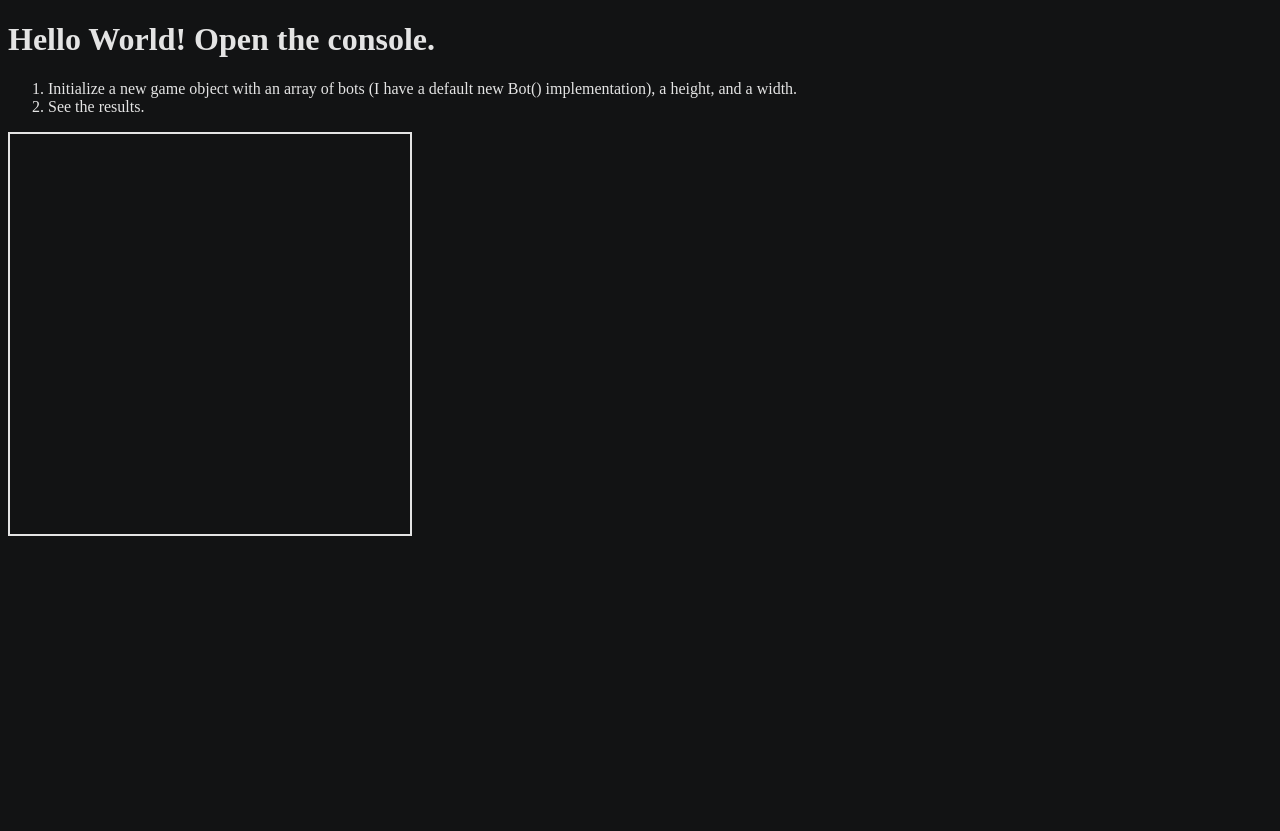
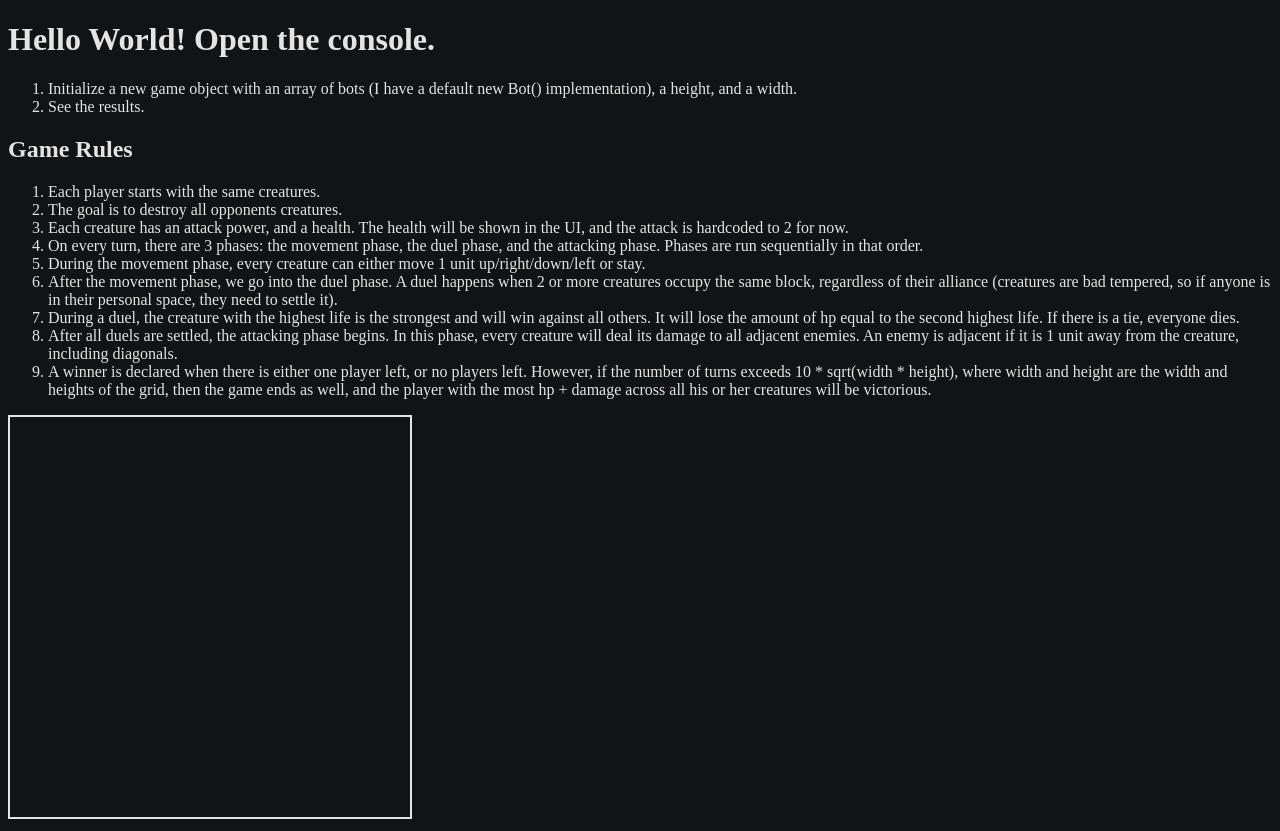
Before and after one commit to Wj2ma/Psyphorous, a plain HTML site: page index.html in a window 1280 px wide. Before the commit the page ends 800 px from the top, so only its background shows below. Drawn offline with nearby package versions, Linux system fonts and the light colour scheme.

Commit message:
Updated game rules and readme.

```diff
--- a/index.html
+++ b/index.html
@@ -10,9 +10,45 @@
     <script src="js/game.js"></script>
     <h1>Hello World! Open the console.</h1>
     <ol>
-        <li>Initialize a new game object with an array of bots (I have a default new Bot() implementation),
-            a height, and a width.</li>
+        <li>
+            Initialize a new game object with an array of bots (I have a default new Bot() implementation), a height,
+            and a width.
+        </li>
         <li>See the results.</li>
+    </ol>
+
+    <h2>Game Rules</h2>
+    <ol>
+        <li>Each player starts with the same creatures.</li>
+        <li>The goal is to destroy all opponents creatures.</li>
+        <li>
+            Each creature has an attack power, and a health. The health will be shown in the UI, and the attack is
+            hardcoded to 2 for now.
+        </li>
+        <li>
+            On every turn, there are 3 phases: the movement phase, the duel phase, and the attacking phase. Phases are
+            run sequentially in that order.
+        </li>
+        <li>During the movement phase, every creature can either move 1 unit up/right/down/left or stay.</li>
+        <li>
+            After the movement phase, we go into the duel phase. A duel happens when 2 or more creatures occupy the same
+            block, regardless of their alliance (creatures are bad tempered, so if anyone is in their personal space,
+            they need to settle it).
+        </li>
+        <li>
+            During a duel, the creature with the highest life is the strongest and will win against all others. It will
+            lose the amount of hp equal to the second highest life. If there is a tie, everyone dies.
+        </li>
+        <li>
+            After all duels are settled, the attacking phase begins. In this phase, every creature will deal its damage
+            to all adjacent enemies. An enemy is adjacent if it is 1 unit away from the creature, including diagonals.
+        </li>
+        <li>
+            A winner is declared when there is either one player left, or no players left. However, if the number of
+            turns exceeds 10 * sqrt(width * height), where width and height are the width and heights of the grid, then
+            the game ends as well, and the player with the most hp + damage across all his or her creatures will be
+            victorious.
+        </li>
     </ol>
 
     <canvas id="game" width="400" height="400" style="border:2px solid #E4E4E4;"></canvas>
```
Also changed, not shown: 1 other file.
